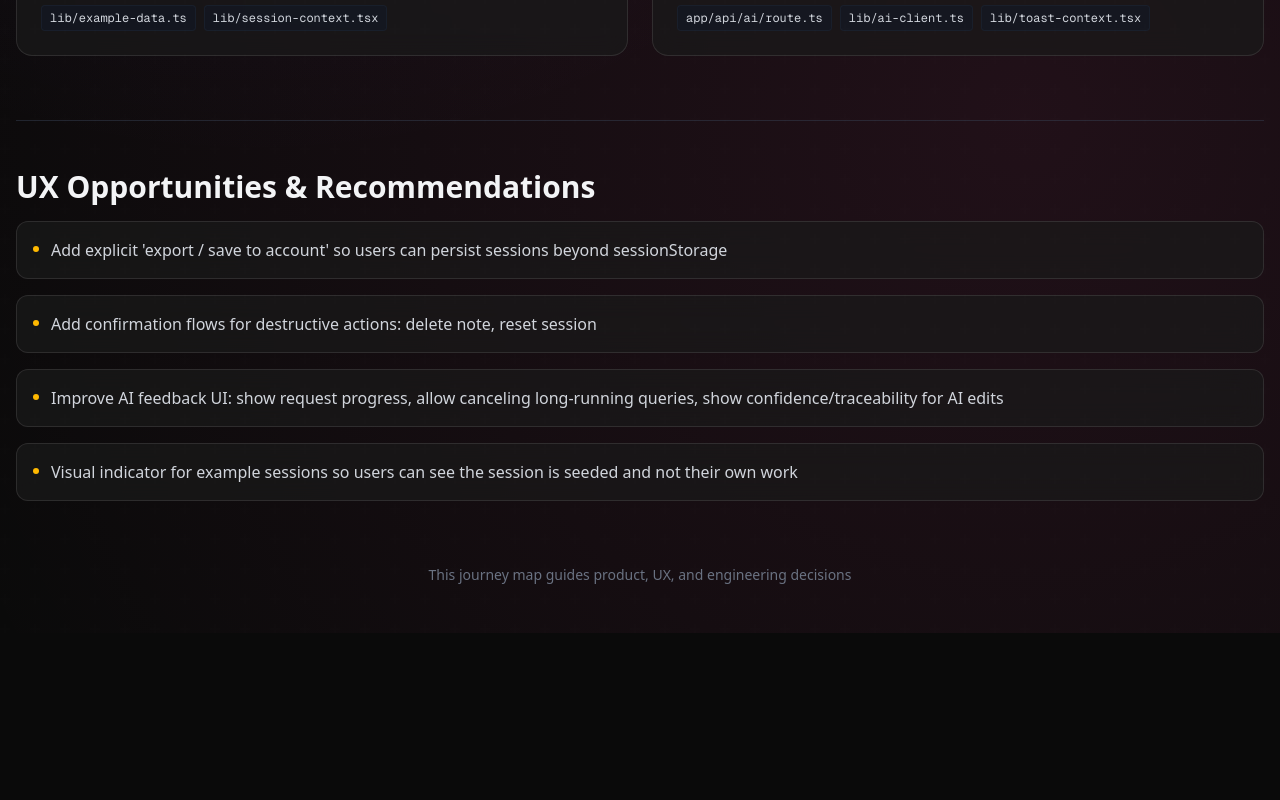
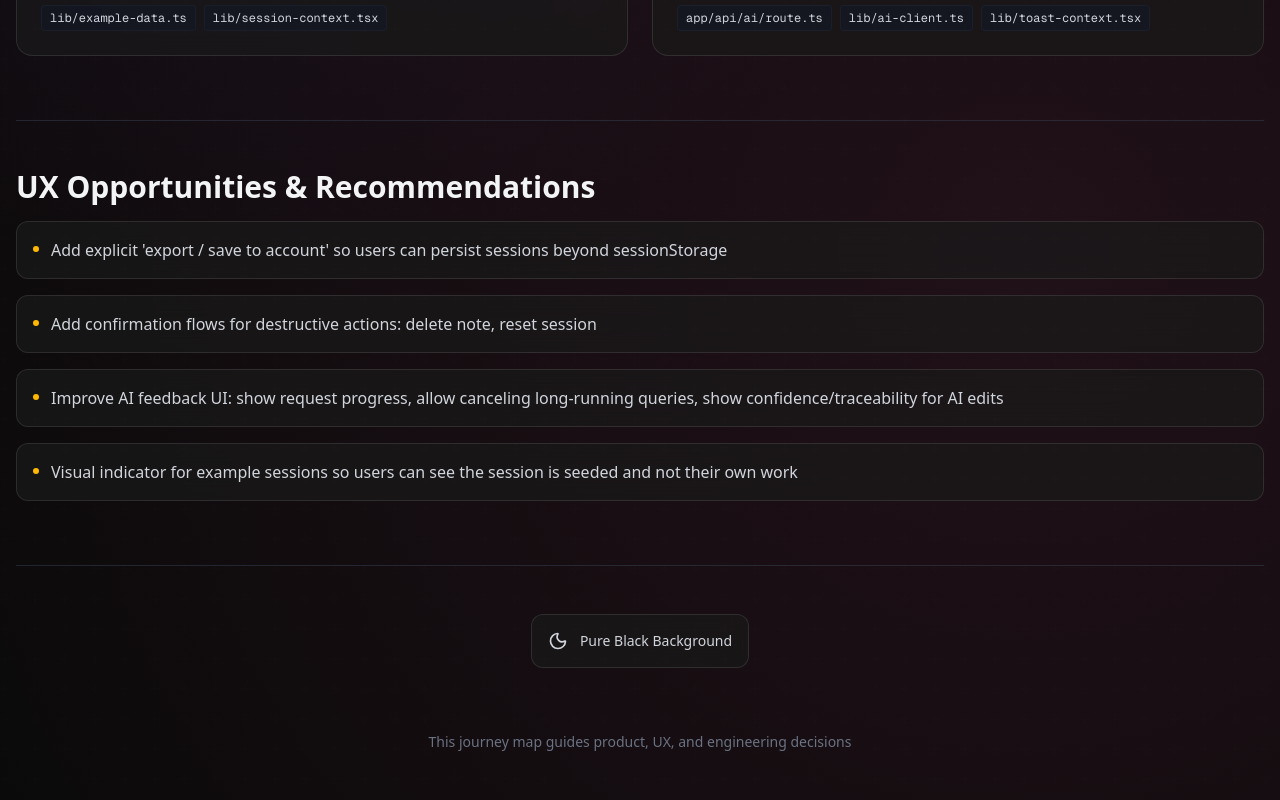
Before and after one commit to AnthonyMohun/volition, a Next.js app: page /journey in a window 1280 px wide. Shown: the part 1956-2756 px from the top of the page. Before the commit the page ends 2589 px from the top, so only its background shows below. Built offline with nearby package versions, Linux system fonts and the light colour scheme.

Commit message:
fix infinte loop

```diff
--- a/app/canvas/page.tsx
+++ b/app/canvas/page.tsx
@@ -106,7 +106,7 @@ export default function CanvasPage() {
     const centerX = (containerRect.width / 2 - panX) / zoom;
     const centerY = (containerRect.height / 2 - panY) / zoom;
     setViewport?.({ centerX, centerY, zoom });
-  }, [panX, panY, zoom, containerRef.current, setViewport]);
+  }, [panX, panY, zoom, setViewport]);
 
   // Zoom functions
   const handleZoomIn = useCallback(() => {
@@ -151,12 +151,22 @@ export default function CanvasPage() {
 
   // Fit to content when loading example session
   useEffect(() => {
-    if (state.isExampleSession && state.notes.length > 0 && containerRef.current) {
+    if (
+      state.isExampleSession &&
+      state.notes.length > 0 &&
+      containerRef.current
+    ) {
       handleFitToContent();
       // Reset the flag to avoid triggering again
       clearExampleSessionFlag();
     }
-  }, [state.isExampleSession, state.notes.length, containerRef.current, clearExampleSessionFlag, handleFitToContent]);
+  }, [
+    state.isExampleSession,
+    state.notes.length,
+    containerRef.current,
+    clearExampleSessionFlag,
+    handleFitToContent,
+  ]);
 
   const handleResetView = useCallback(() => {
     if (containerRef.current) {
@@ -402,7 +412,7 @@ export default function CanvasPage() {
 
   const handleProceedToSelect = () => {
     if (conceptNotes.length >= 3) {
-      setPhase("canvas");
+      setPhase("select");
       router.push("/select");
     }
   };
--- a/app/journey/page.tsx
+++ b/app/journey/page.tsx
@@ -1,5 +1,6 @@
 "use client";
 
+import { useState } from "react";
 import {
   Zap,
   Brain,
@@ -8,6 +9,8 @@ import {
   Settings,
   Flag,
   ArrowRight,
+  Moon,
+  Sun,
 } from "lucide-react";
 import { motion } from "framer-motion";
 
@@ -346,8 +349,14 @@ function StageCard({
 }
 
 export default function JourneyPage() {
+  const [isPureBlack, setIsPureBlack] = useState(false);
+
   return (
-    <div className="min-h-screen dark-gradient-radial texture-overlay">
+    <div
+      className={`min-h-screen ${
+        isPureBlack ? "bg-black" : "dark-gradient-radial"
+      } texture-overlay`}
+    >
       {/* Header */}
       <div className="text-center py-12 px-4">
         <h1 className="text-5xl md:text-6xl font-bold bg-gradient-to-r from-purple-400 via-pink-400 to-purple-400 bg-clip-text text-transparent mb-4">
@@ -454,6 +463,25 @@ export default function JourneyPage() {
           </div>
         </div>
 
+        {/* Background Toggle */}
+        <div className="mt-16 pt-12 border-t border-gray-700/50">
+          <div className="flex items-center justify-center gap-4">
+            <button
+              onClick={() => setIsPureBlack(!isPureBlack)}
+              className="glass rounded-xl p-4 border border-gray-700/50 hover:border-gray-600/50 transition-all flex items-center gap-3 text-gray-300 hover:text-gray-100"
+            >
+              {isPureBlack ? (
+                <Sun className="w-5 h-5" />
+              ) : (
+                <Moon className="w-5 h-5" />
+              )}
+              <span className="text-sm font-medium">
+                {isPureBlack ? "Light Background" : "Pure Black Background"}
+              </span>
+            </button>
+          </div>
+        </div>
+
         {/* Footer */}
         <div className="mt-16 text-center text-gray-500 text-sm">
           <p>This journey map guides product, UX, and engineering decisions</p>
--- a/lib/session-context.tsx
+++ b/lib/session-context.tsx
@@ -1,6 +1,6 @@
 "use client";
 
-import React, { createContext, useContext, useEffect, useState } from "react";
+import React, { createContext, useContext, useEffect, useState, useCallback } from "react";
 import { useToast } from "./toast-context";
 import {
   ICommand,
@@ -232,11 +232,11 @@ export function SessionProvider({ children }: { children: React.ReactNode }) {
     setRedoStack([]);
   };
 
-  const clearExampleSessionFlag = () => {
+  const clearExampleSessionFlag = useCallback(() => {
     setState((prev) => ({ ...prev, isExampleSession: false }));
-  };
+  }, []);
 
-  const setViewport = (v: {
+  const setViewport = useCallback((v: {
     centerX: number;
     centerY: number;
     zoom: number;
@@ -245,7 +245,7 @@ export function SessionProvider({ children }: { children: React.ReactNode }) {
       ...prev,
       viewport: { centerX: v.centerX, centerY: v.centerY, zoom: v.zoom },
     }));
-  };
+  }, []);
 
   return (
     <SessionContext.Provider
```
